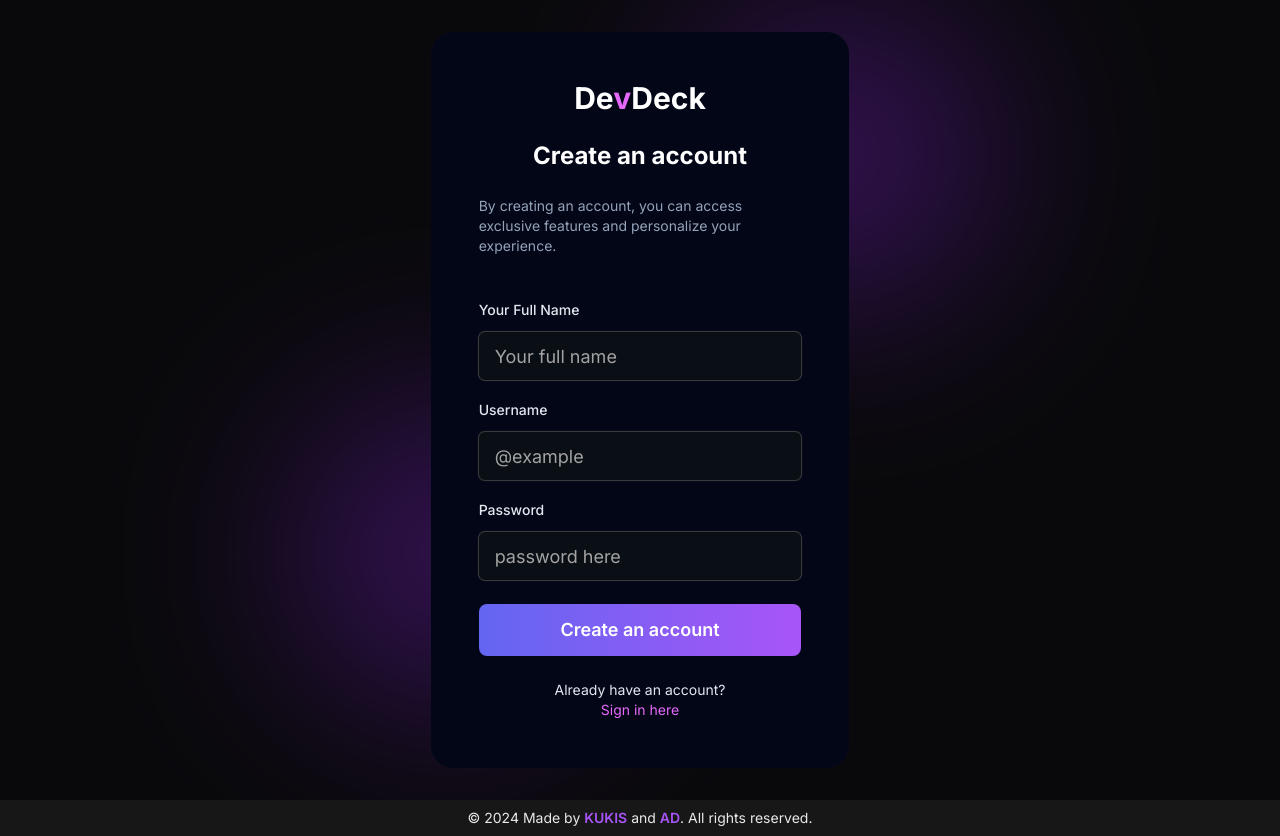
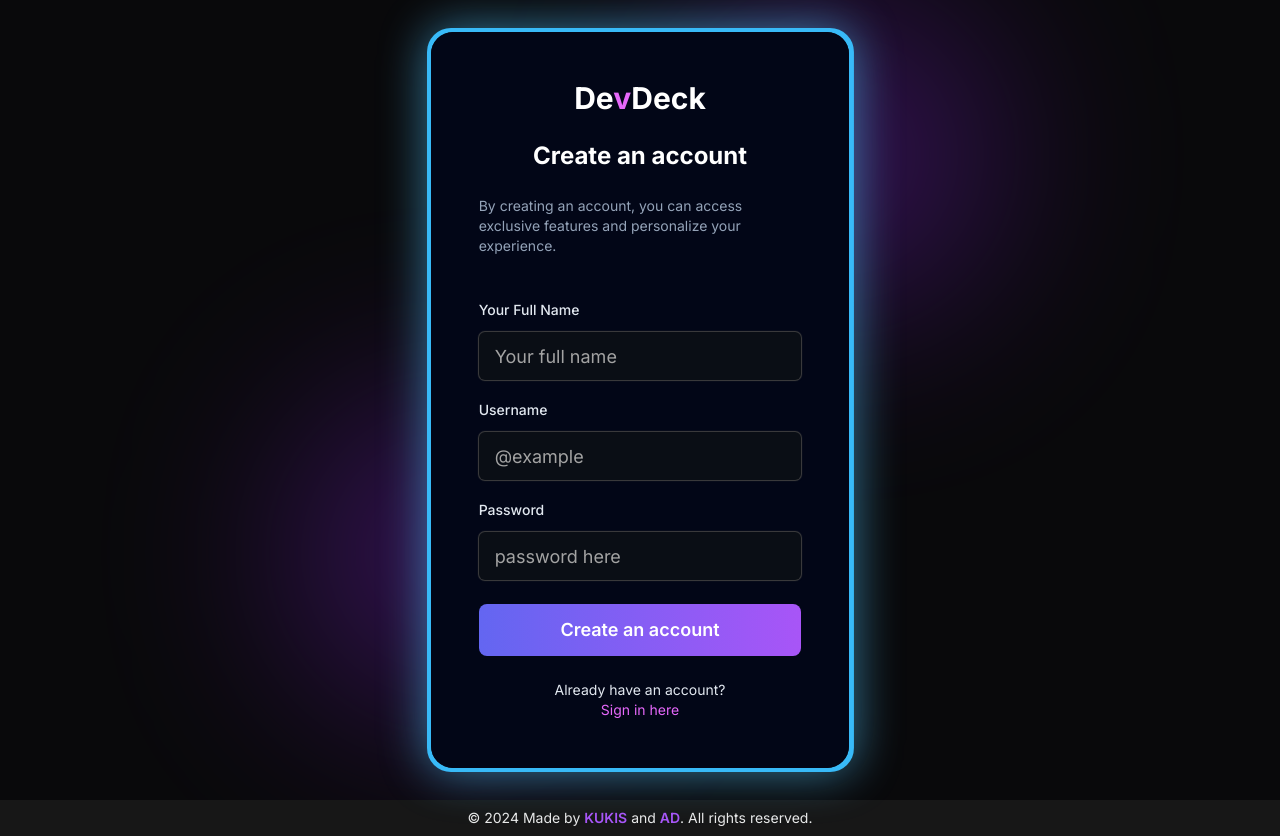
Before and after one commit to HansAguilar/devdeck, a Next.js app: page /signup in a window 1280 px wide. Built offline with nearby package versions, Linux system fonts and the light colour scheme.

Commit message:
fix login border

```diff
--- a/src/components/login/LoginForm.tsx
+++ b/src/components/login/LoginForm.tsx
@@ -24,7 +24,7 @@ export default function LoginForm() {
 	return (
 		<div className="flex items-center justify-center dark flex-col gap-6 min-h-screen w-full z-30 relative max-lg:scale-75 max-md:scale-50">
 			<div ref={ref} className="relative w-full sm:w-1/2 md:w-1/3">
-				<BackgroundGradient className="overflow-hidden relative rounded-[22px] max-w-3xl p-6 sm:p-12 bg-white dark:bg-zinc-900" >
+				<BackgroundGradient className="overflow-hidden relative rounded-[22px] max-w-3xl p-6 sm:p-12 bg-white dark:bg-zinc-900" borderColor='#38BAF8' >
 					<p className="font-bold text-[#fff] text-3xl text-center">
 						De<span className="text-[#E568FA]">v</span><span>Deck</span>
 					</p>
--- a/src/components/signup/SignUpForm.tsx
+++ b/src/components/signup/SignUpForm.tsx
@@ -46,7 +46,7 @@ export default function SignUpForm() {
 		<div className="flex items-center justify-center dark flex-col gap-6 min-h-screen w-full z-30 relative max-lg:scale-75 max-md:scale-50">
 			<div ref={ref} className="relative w-full sm:w-1/2 md:w-1/3">
 
-				<BackgroundGradient className="overflow-hidden relative rounded-[22px] max-w-3xl p-6 sm:p-12 bg-white dark:bg-zinc-900" >
+				<BackgroundGradient className="overflow-hidden relative rounded-[22px] max-w-3xl p-6 sm:p-12 bg-white dark:bg-zinc-900" borderColor='#38BAF8' >
 					<p className="font-bold text-[#fff] text-3xl text-center">
 						De<span className="text-[#E568FA]">v</span><span>Deck</span>
 					</p>
```
Also changed, not shown: 1 other file (tests, documents, lock files or other folders).
